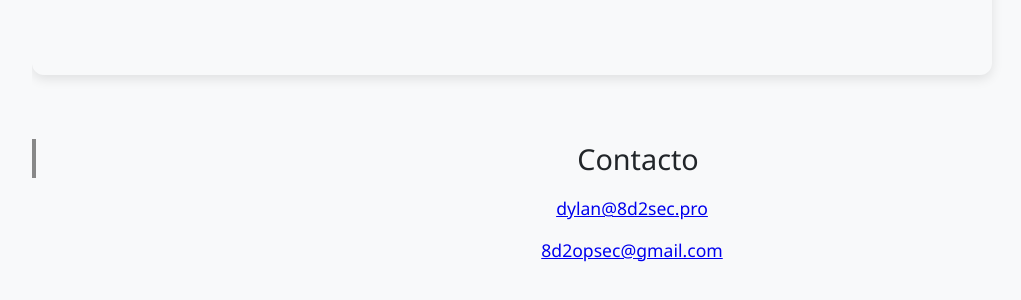
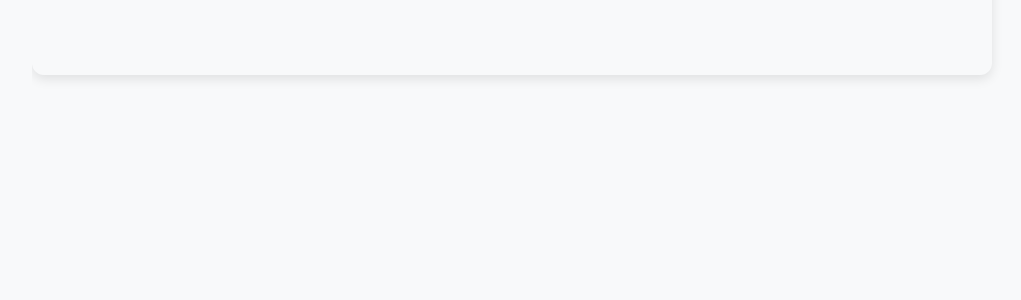
Before and after one commit to 8D2-SEC/8D2-SEC.github.io, a plain HTML site: page index.html in a window 1280 px wide. Shown: the part 1935-2235 px from the top of the page, without its empty margins (8-1029 px from the left). After the commit the page ends 2106 px from the top, so only its background shows below. Drawn offline with Linux system fonts and the light colour scheme.

Commit message:
Update index.html

```diff
--- a/index.html
+++ b/index.html
@@ -211,13 +211,6 @@
       </div>
     </div>
 
-    <div class="section contact">
-      <div class="section-title">Contacto</div>
-      <p> <a href="mailto:dylan@8d2sec.pro">dylan@8d2sec.pro</a></p>
-      <p> <a href="mailto:8d2opsec@gmail.com">8d2opsec@gmail.com</a></p>
-    </div>
-  </div>
-
   <script>
     function toggleMode() {
       document.body.classList.toggle('dark');
```
